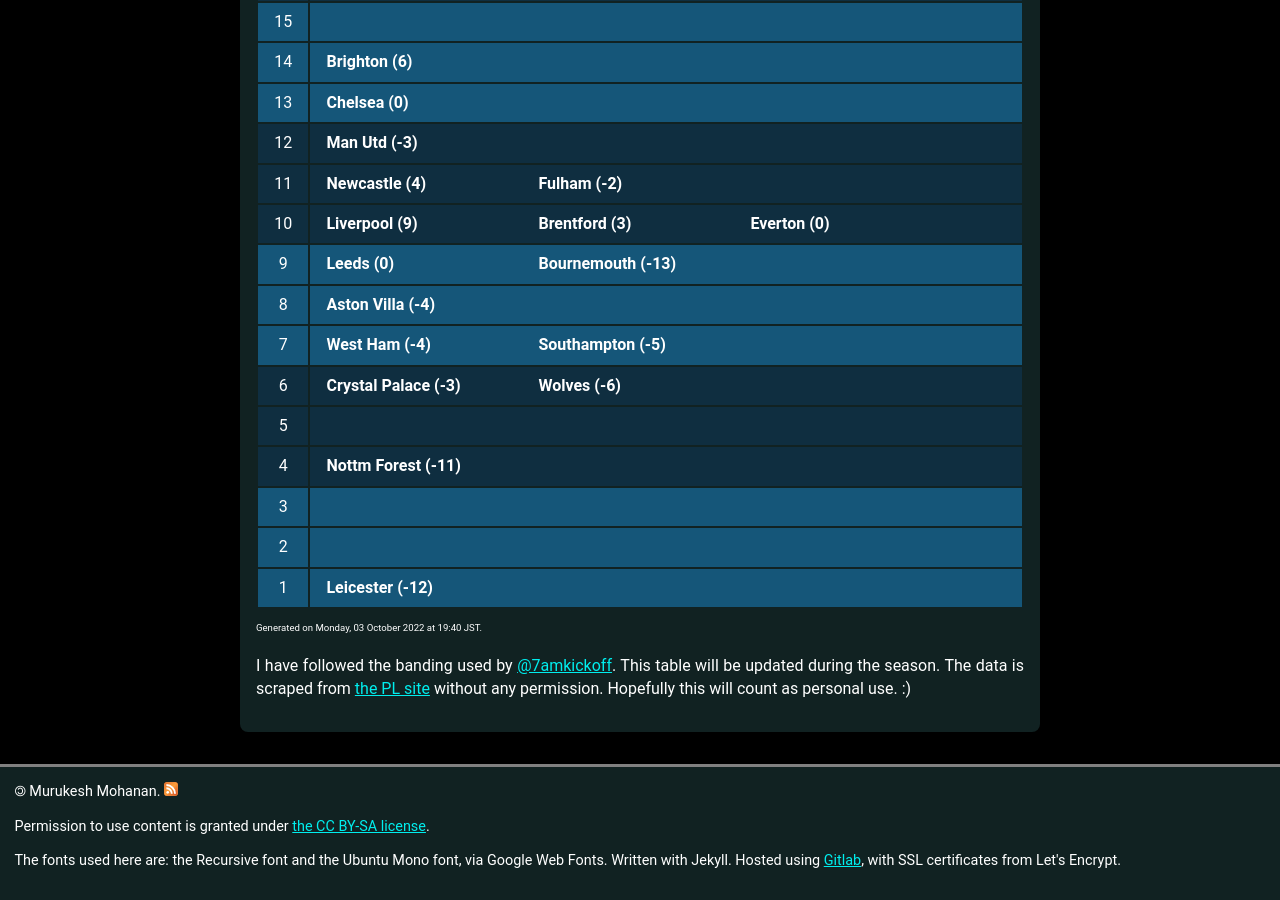
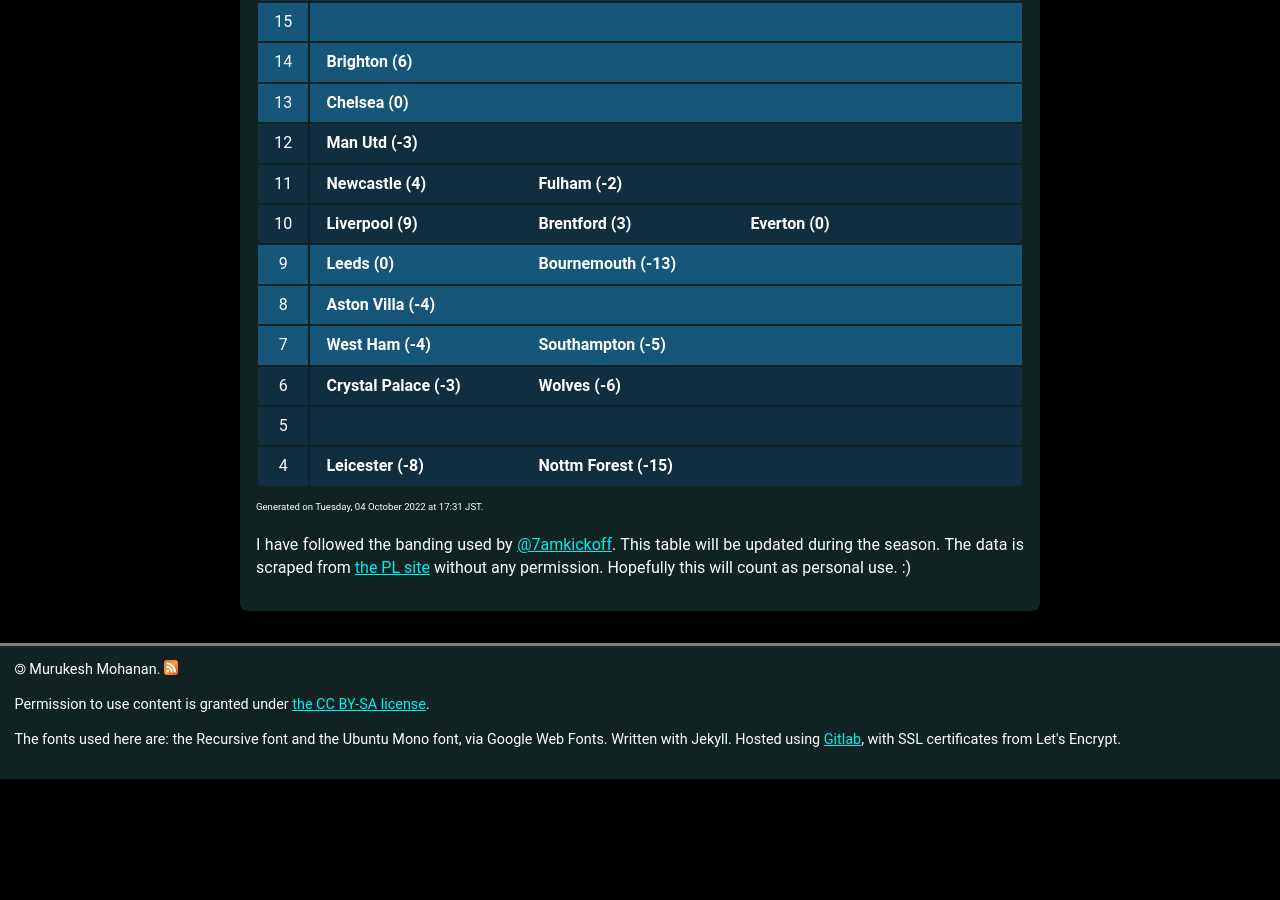
Before and after one commit to muru/muru.github.io, a Jekyll site: the page built from resources.md, in a window 1280 px wide and 900 px high, scrolled down 1725 px. Built offline with Jekyll 4.4.1, drawn with Linux system fonts in a browser that asks for light colours; some web fonts are replaced; after the commit the page ends 2504 px from its top, so only the background shows below that.

Commit message:
updated cann-table: Tue  4 Oct 17:31:44 JST 2022

```diff
--- a/cann-table.html
+++ b/cann-table.html
@@ -106,24 +106,9 @@
 	<tr class="cann-row-2">
 		<td class="cann-point"> 4 </td>
 		<td class="cann-clubs">
-			<span class="club-name"> Nottm Forest (-11) </span>
-		</td>
- 	</tr>
-	<tr class="cann-row-1">
-		<td class="cann-point"> 3 </td>
-		<td class="cann-clubs">
-		</td>
- 	</tr>
-	<tr class="cann-row-1">
-		<td class="cann-point"> 2 </td>
-		<td class="cann-clubs">
-		</td>
- 	</tr>
-	<tr class="cann-row-1">
-		<td class="cann-point"> 1 </td>
-		<td class="cann-clubs">
-			<span class="club-name"> Leicester (-12) </span>
+			<span class="club-name"> Leicester (-8) </span>
+			<span class="club-name"> Nottm Forest (-15) </span>
 		</td>
  	</tr>
 </table>
-<span id="cann-gen-note"> Generated on  Monday, 03 October 2022 at 19:40 JST. </span>
+<span id="cann-gen-note"> Generated on  Tuesday, 04 October 2022 at 17:31 JST. </span>
```
